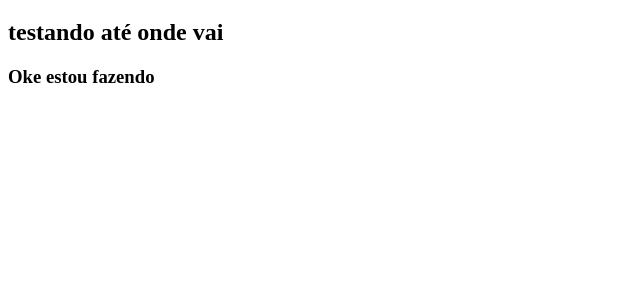
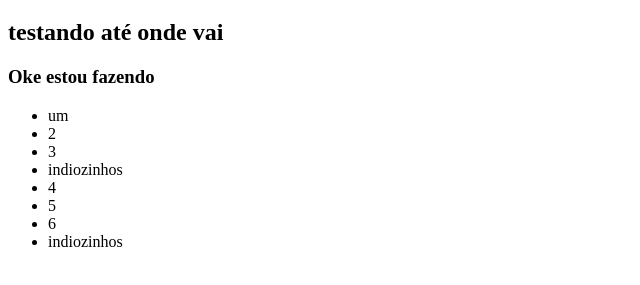
Before and after one commit to Biscoitobolachacomaos2/biscoitobolachacomaos2.github.io, a plain HTML site: page index.html in a window 1280 px wide. Shown: the part 61-346 px from the top of the page, without its empty margins (0-640 px from the left). Drawn offline with Linux system fonts and the light colour scheme.

Commit message:
Update index.html

```diff
--- a/index.html
+++ b/index.html
@@ -7,6 +7,17 @@
 <h1>Olá, mundo da tecnologia</h1>
 <h2> testando até onde vai </h2>
 <h3> Oke estou fazendo</h3>
+<ul>
+<li>um</li>
+<li>2</li>
+<li>3</li>
+<li>indiozinhos</li>
+<li>4</li>
+<li>5</li>
+<li>6</li>
+<li>indiozinhos</li>
+</ul>
+
 
 </body>
 </html>
```
